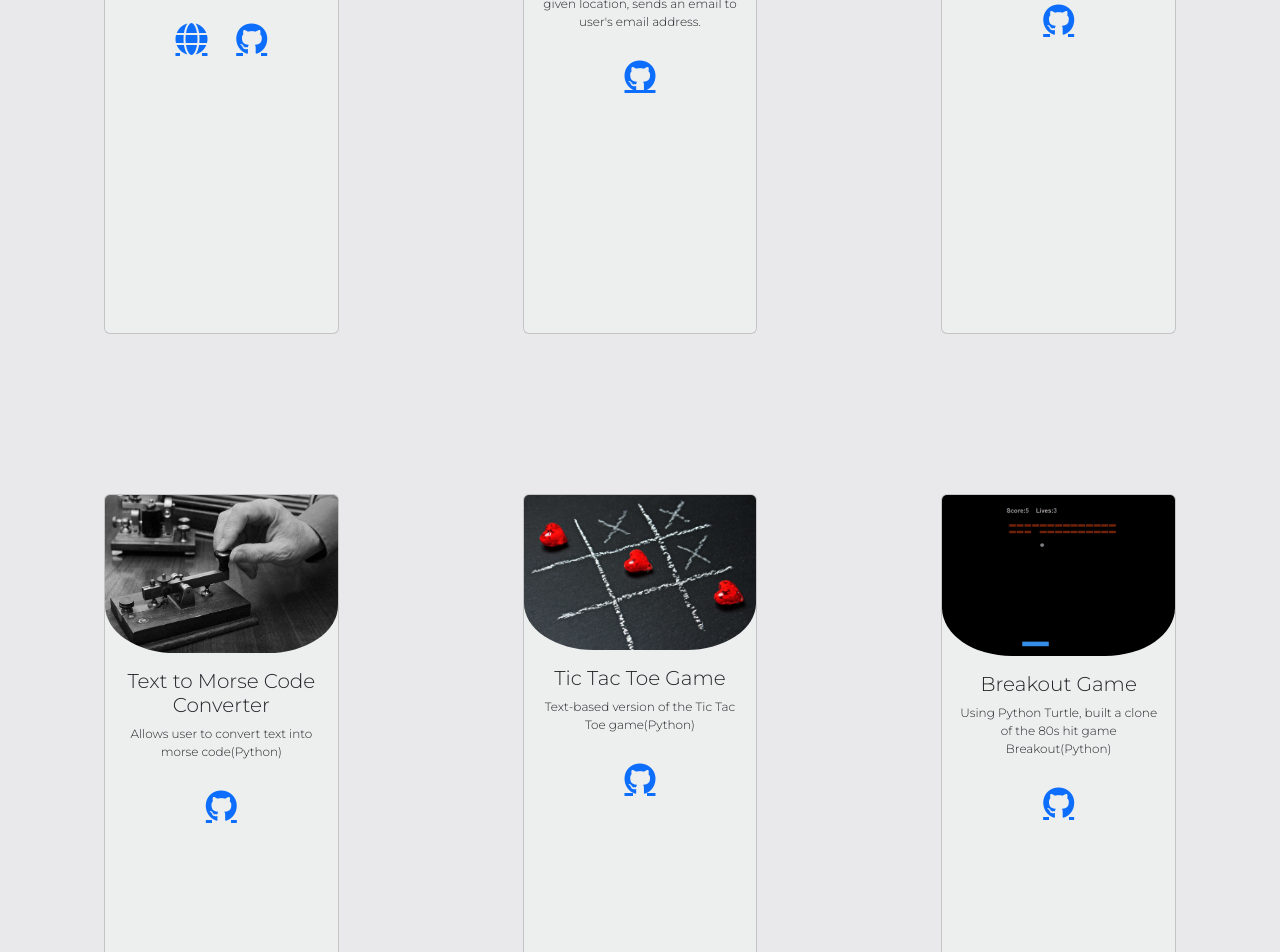
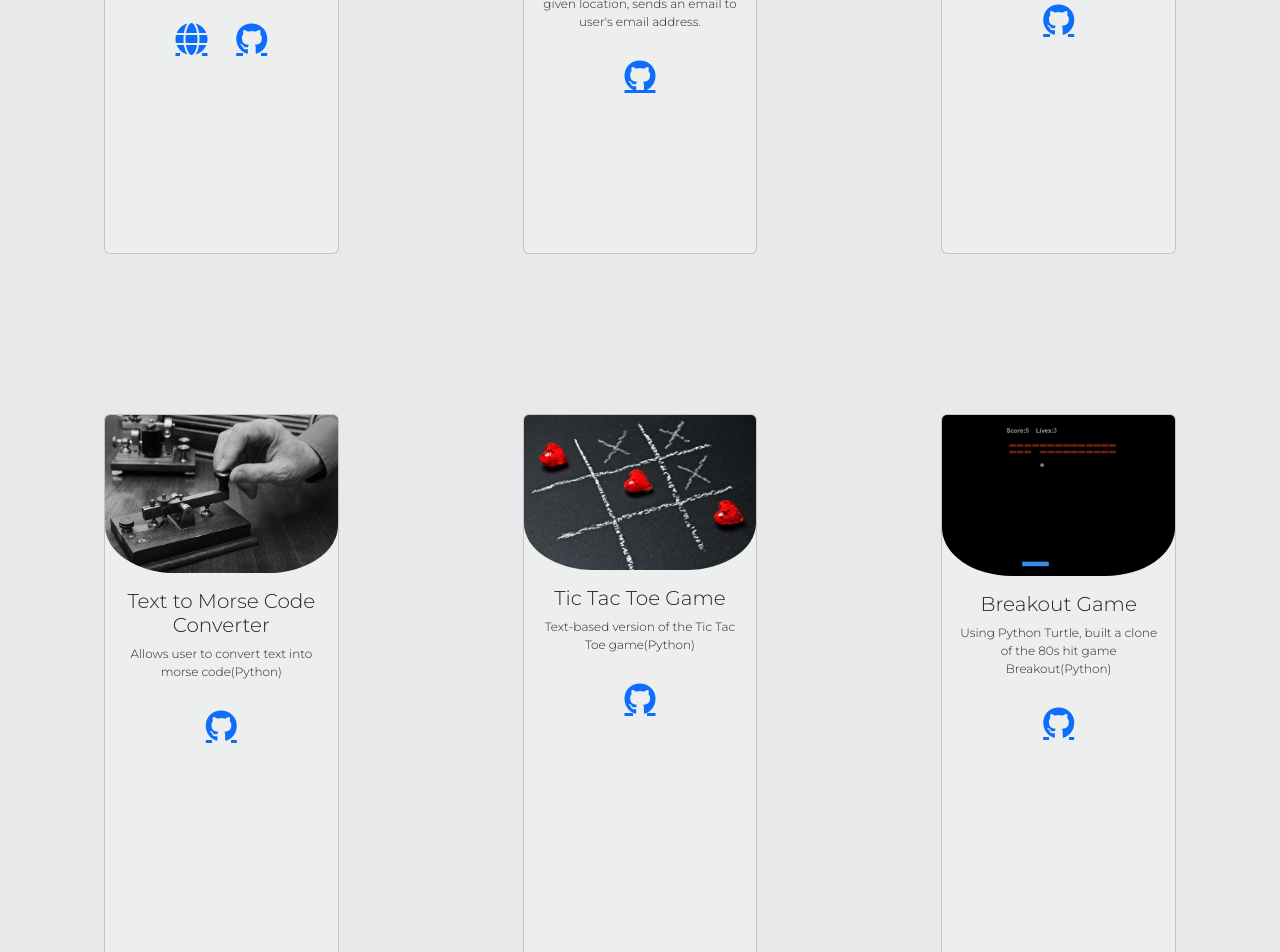
Before and after one commit to feratozbey/Personal-Website, a Flask app: page / in a window 1280 px wide. Shown: the part 1236-2188 px from the top of the page. Run offline with Flask 2, Linux system fonts and the light colour scheme; some libraries are stand-ins or nearby versions.

Commit message:
Version 1.3.1

```diff
--- a/static/css/styles.css
+++ b/static/css/styles.css
@@ -123,7 +123,7 @@ img {
     text-align: center;
     font-family: 'Montserrat', sans-serif;
     background: rgba(238, 240, 239, 0.8);
-    height: 80vh;
+    height: 70vh;
     margin: 10vh;
     font-size: 12px;
 }
```
